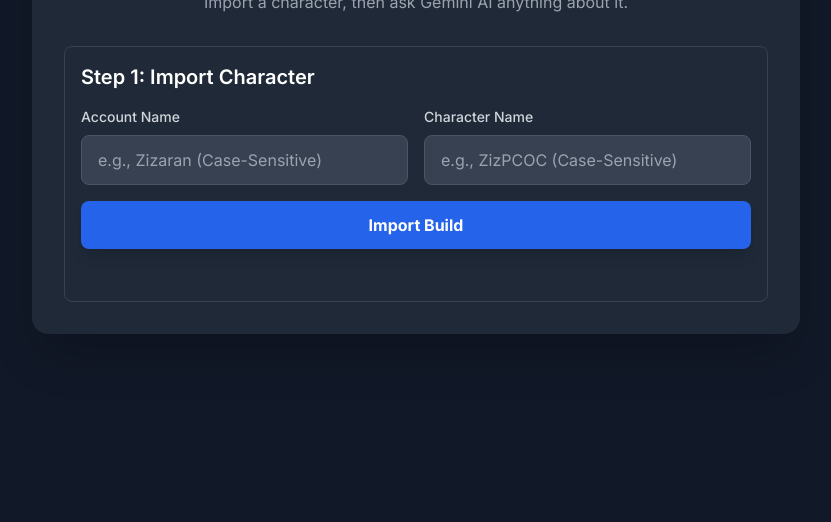
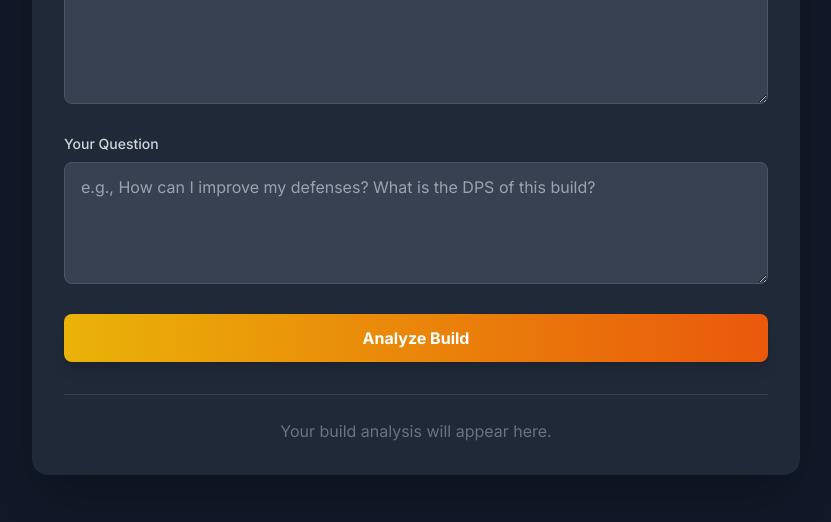
Before and after one commit to Mancavegaming/POE-Analyzer, a website: page public/index.html in a window 1280 px wide. Shown: the part 278-800 px from the top of the page, without its empty margins (224-1055 px from the left). Drawn offline with nearby package versions, Linux system fonts and the light colour scheme.

Commit message:
Update index.html

```diff
--- a/public/index.html
+++ b/public/index.html
@@ -16,67 +16,35 @@
 
         <div class="text-center mb-8">
             <h1 class="text-3xl md:text-4xl font-bold text-transparent bg-clip-text bg-gradient-to-r from-yellow-400 to-orange-500">PoE Build Analyzer</h1>
-            <p class="text-gray-400 mt-2">Import a character, then ask Gemini AI anything about it.</p>
+            <p class="text-gray-400 mt-2">Paste your POB code, then ask Gemini AI anything about it.</p>
         </div>
 
-        <!-- Step 1: Import Build -->
-        <div class="space-y-4 p-4 border border-gray-700 rounded-lg">
-            <h2 class="text-xl font-semibold text-white">Step 1: Import Character</h2>
-            <div class="grid grid-cols-1 md:grid-cols-2 gap-4">
+        <div class="space-y-6">
             <div>
-                    <label for="account-name" class="block text-sm font-medium text-gray-300 mb-2">Account Name</label>
-                    <input type="text" id="account-name" class="w-full bg-gray-700 border border-gray-600 rounded-lg px-4 py-3 text-white focus:ring-2 focus:ring-yellow-500 focus:outline-none transition" placeholder="e.g., Zizaran (Case-Sensitive)">
-                </div>
-                <div>
-                    <label for="character-name" class="block text-sm font-medium text-gray-300 mb-2">Character Name</label>
-                    <input type="text" id="character-name" class="w-full bg-gray-700 border border-gray-600 rounded-lg px-4 py-3 text-white focus:ring-2 focus:ring-yellow-500 focus:outline-none transition" placeholder="e.g., ZizPCOC (Case-Sensitive)">
-                </div>
-            </div>
-            <button id="import-button" class="w-full bg-blue-600 hover:bg-blue-700 text-white font-bold py-3 px-4 rounded-lg shadow-lg transition-all duration-300 ease-in-out">
-                <span id="import-button-text">Import Build</span>
-                <span id="import-button-spinner" class="hidden">Importing...</span>
-            </button>
-            <div id="import-status" class="text-center text-gray-400 h-5 mt-2"></div>
+                <label for="pob-code" class="block text-sm font-medium text-gray-300 mb-2">Path of Building Code</label>
+                <textarea id="pob-code" rows="6" class="w-full bg-gray-700 border border-gray-600 rounded-lg px-4 py-3 text-white focus:ring-2 focus:ring-yellow-500 focus:outline-none transition" placeholder="Paste the long code from Path of Building here..."></textarea>
             </div>
 
-        <!-- Step 2: Analyze Build (Initially hidden) -->
-        <div id="analysis-section" class="hidden mt-6 space-y-6">
-            <div class="p-4 border border-gray-700 rounded-lg">
-                 <h2 class="text-xl font-semibold text-white mb-4">Step 2: Analyze Build</h2>
-
-                <!-- Skill Selection Dropdowns -->
-                <div id="skill-selection-container" class="grid grid-cols-1 md:grid-cols-2 gap-4">
             <div>
-                        <label for="primary-skill-select" class="block text-sm font-medium text-gray-300 mb-2">Primary Damage Skill</label>
-                        <select id="primary-skill-select" class="w-full bg-gray-700 border border-gray-600 rounded-lg px-4 py-3 text-white focus:ring-2 focus:ring-yellow-500 focus:outline-none transition"></select>
-                    </div>
-                    <div>
-                        <label for="secondary-skill-select" class="block text-sm font-medium text-gray-300 mb-2">Secondary Skill (Optional)</label>
-                        <select id="secondary-skill-select" class="w-full bg-gray-700 border border-gray-600 rounded-lg px-4 py-3 text-white focus:ring-2 focus:ring-yellow-500 focus:outline-none transition"></select>
-                    </div>
+                <label for="user-question" class="block text-sm font-medium text-gray-300 mb-2">Your Question</label>
+                <textarea id="user-question" rows="4" class="w-full bg-gray-700 border border-gray-600 rounded-lg px-4 py-3 text-white focus:ring-2 focus:ring-yellow-500 focus:outline-none transition" placeholder="e.g., How can I improve my defenses? What is the DPS of this build?"></textarea>
             </div>
 
-                <div class="mt-4">
-                    <label for="user-question" class="block text-sm font-medium text-gray-300 mb-2">Your Question</label>
-                    <textarea id="user-question" rows="4" class="w-full bg-gray-700 border border-gray-600 rounded-lg px-4 py-3 text-white focus:ring-2 focus:ring-yellow-500 focus:outline-none transition" placeholder="e.g., What is the DPS of my primary skill? How can I improve my defenses?"></textarea>
-                </div>
-
-                <div class="mt-4">
+            <div>
                 <button id="analyze-button" class="w-full bg-gradient-to-r from-yellow-500 to-orange-600 hover:from-yellow-600 hover:to-orange-700 text-white font-bold py-3 px-4 rounded-lg shadow-lg transition-all duration-300 ease-in-out">
                     <span id="button-text">Analyze Build</span>
                     <span id="button-spinner" class="hidden">Analyzing...</span>
                 </button>
             </div>
         </div>
-            <!-- Result Display -->
-            <div id="result-container" class="mt-2 pt-6 border-t border-gray-700">
+
+        <div id="result-container" class="mt-8 pt-6 border-t border-gray-700">
              <div id="placeholder" class="text-center text-gray-500">
                 <p>Your build analysis will appear here.</p>
             </div>
             <div id="result-output" class="prose-styles max-w-none"></div>
         </div>
     </div>
-    </div>
 
     <script src="script.js" defer></script>
 </body>
```
Lines whose indentation alone changed are shown as unchanged.
